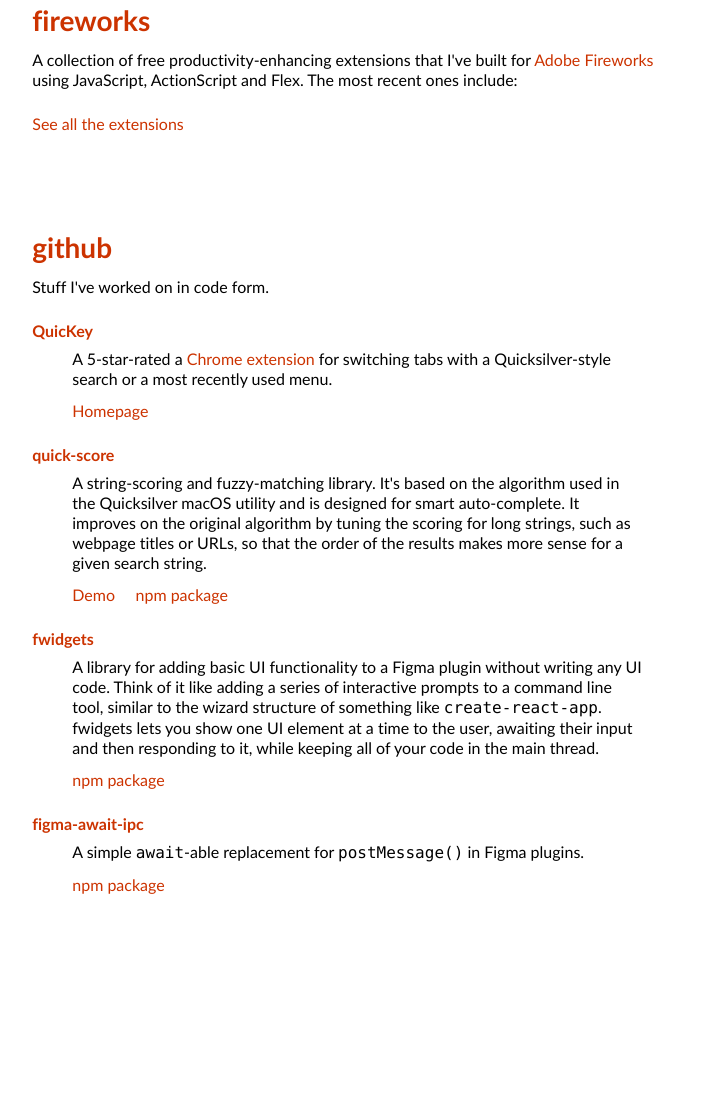
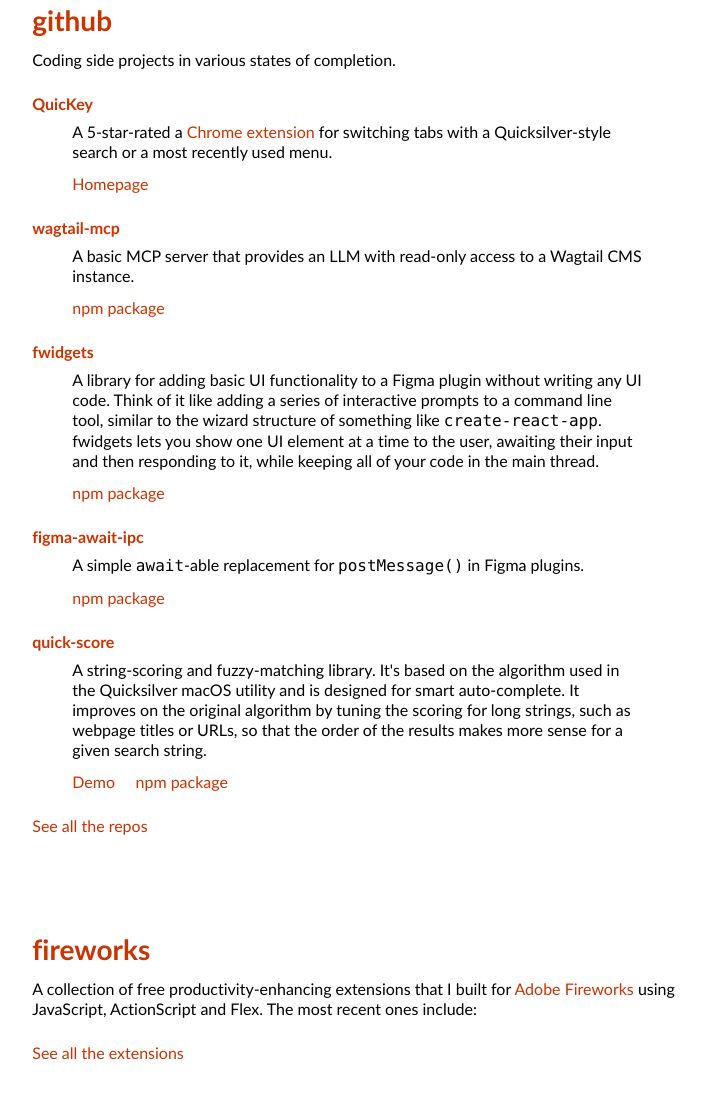
Before and after one commit to john-dunning/astro-test, an Astro site: page / in a window 1280 px wide. Shown: the part 180-1278 px from the top of the page, without its empty margins (396-1102 px from the left). Before the commit the page ends 1179 px from the top, so only its background shows below. Built offline with nearby package versions, Linux system fonts and the light colour scheme; Astro itself is replaced by a stand-in of ours.

Commit message:
Add repos to the github section
Change the section order.

```diff
--- a/src/components/RecentCommands.astro
+++ b/src/components/RecentCommands.astro
@@ -11,7 +11,7 @@
 	href="fireworks/"
 >
 	<p slot="description">
-		A collection of free productivity-enhancing extensions that I've
+		A collection of free productivity-enhancing extensions that I
 		built for <a href="https://www.adobe.com/products/fireworks/">Adobe
 		Fireworks</a> using JavaScript, ActionScript and Flex. The most
 		recent ones include:
@@ -21,7 +21,7 @@
 		<SectionItem
 			title={name}
 			href={`/fireworks/about/${slug}`}
-			addMore=true
+			addMore={true}
 		>
 			{summary}
 		</SectionItem>
--- a/src/pages/index.astro
+++ b/src/pages/index.astro
@@ -6,14 +6,12 @@
 ---
 
 <Layout>
-	<RecentCommands />
-
 	<Section
 		title="github"
 		href="https://github.com/fwextensions"
 	>
 		<p slot="description">
-			Stuff I've worked on in code form.
+			Coding side projects in various states of completion.
 		</p>
 
 		<SectionItem
@@ -29,19 +27,13 @@
 		</SectionItem>
 
 		<SectionItem
-			title="quick-score"
-			href="https://github.com/fwextensions/quick-score"
+			title="wagtail-mcp"
+			href="https://github.com/fwextensions/wagtail-mcp"
 		>
-			A string-scoring and fuzzy-matching library. It's based on the algorithm
-			used in the Quicksilver macOS utility and is designed for smart
-			auto-complete. It improves on the original algorithm by tuning the scoring
-			for long strings, such as webpage titles or URLs, so that the order of the
-			results makes more sense for a given search string.
+			A basic MCP server that provides an LLM with read-only access to a Wagtail CMS instance.
 
 			<span slot="extra">
-				<a href="https://fwextensions.github.io/quick-score-demo/">Demo</a>
-				&nbsp;&nbsp;&nbsp;
-				<a href="https://www.npmjs.com/package/quick-score">npm package</a>
+				<a href="https://www.npmjs.com/package/wagtail-mcp">npm package</a>
 			</span>
 		</SectionItem>
 
@@ -71,5 +63,28 @@
 				<a href="https://www.npmjs.com/package/figma-await-ipc">npm package</a>
 			</span>
 		</SectionItem>
+
+		<SectionItem
+			title="quick-score"
+			href="https://github.com/fwextensions/quick-score"
+		>
+			A string-scoring and fuzzy-matching library. It's based on the algorithm
+			used in the Quicksilver macOS utility and is designed for smart
+			auto-complete. It improves on the original algorithm by tuning the scoring
+			for long strings, such as webpage titles or URLs, so that the order of the
+			results makes more sense for a given search string.
+
+			<span slot="extra">
+				<a href="https://fwextensions.github.io/quick-score-demo/">Demo</a>
+				&nbsp;&nbsp;&nbsp;
+				<a href="https://www.npmjs.com/package/quick-score">npm package</a>
+			</span>
+		</SectionItem>
+
+		<li>
+			<a href="https://github.com/fwextensions?tab=repositories">See all the repos</a>
+		</li>
 	</Section>
+
+	<RecentCommands />
 </Layout>
```
